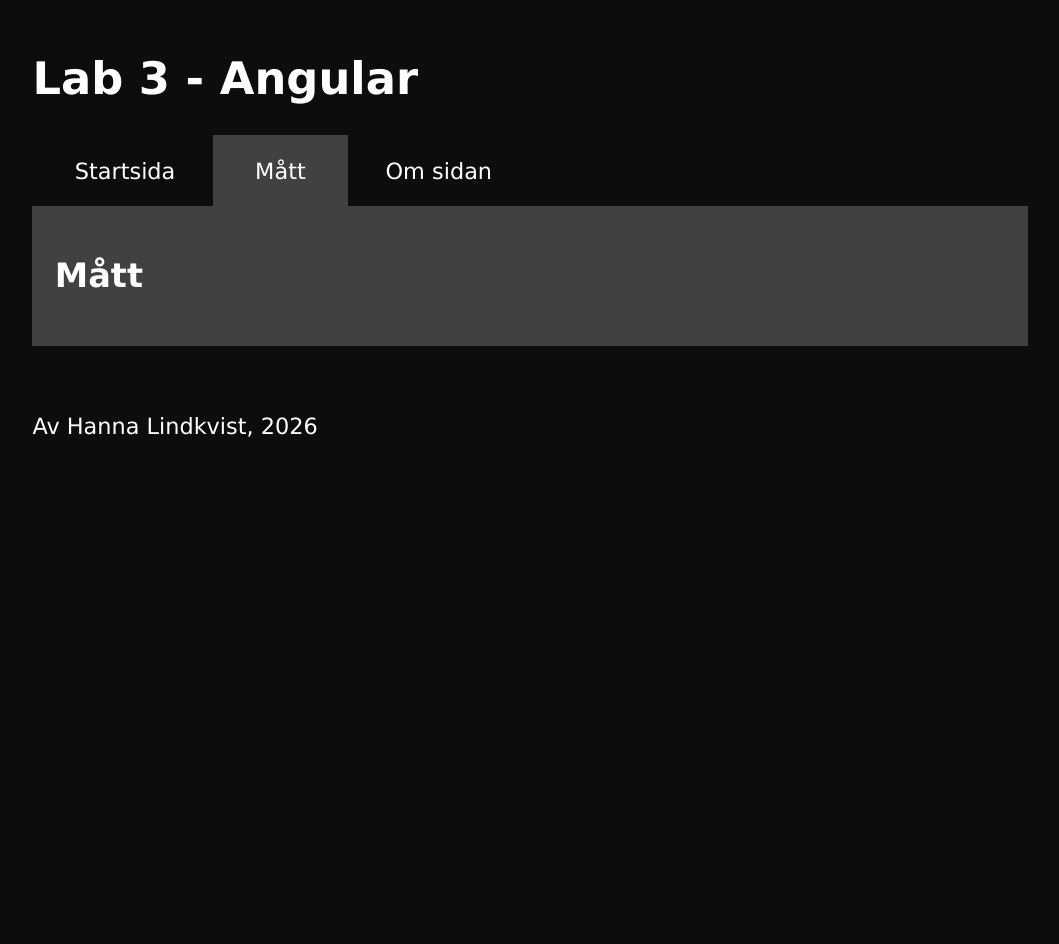
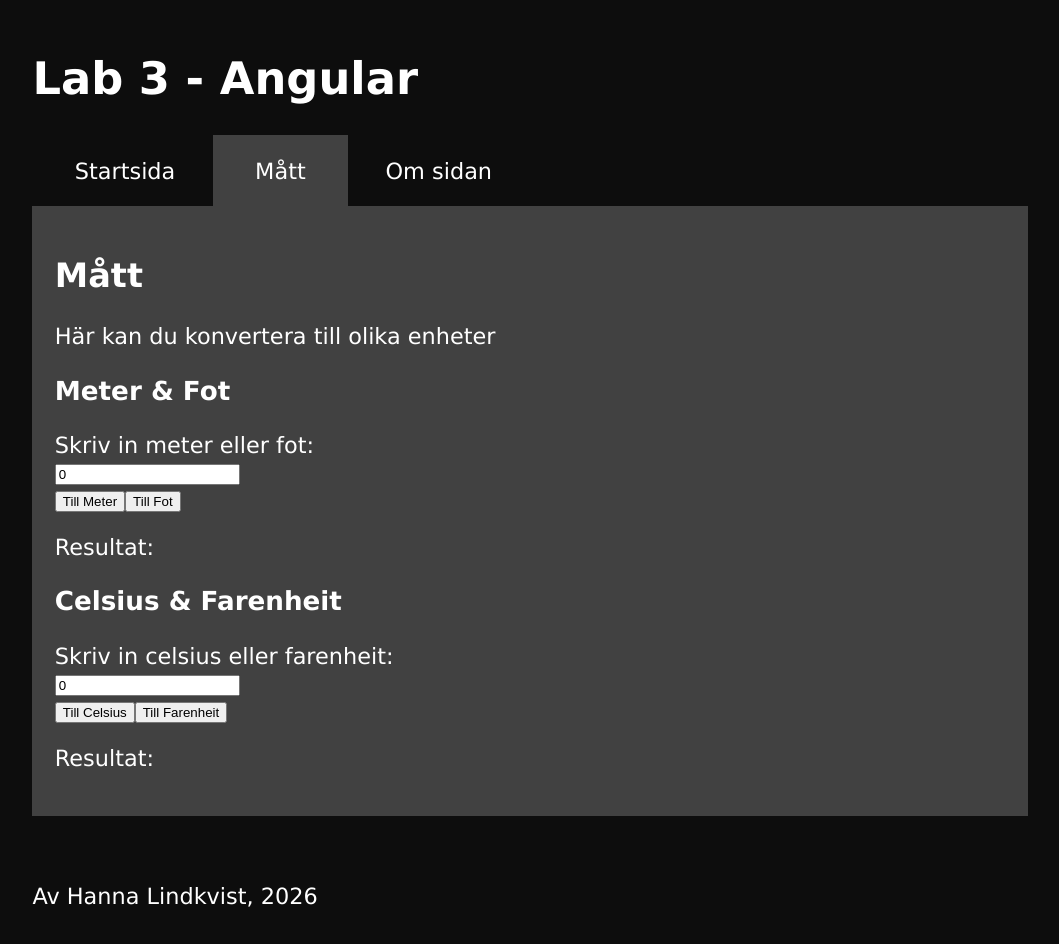
Before and after one commit to Safe-Pizza/DT208G_Lab3, an Angular app: page /calculate in a window 1280 px wide. Shown: the top 944 px of the page, without its empty margins (110-1169 px from the left). Before the commit the page ends 800 px from the top, so only its background shows below. Built offline with nearby package versions, Linux system fonts and the light colour scheme.

Commit message:
Skriver funktioner för kovertinerg av temp och längd + html sida calculate

```diff
--- a/src/app/pages/calculate/calculate.html
+++ b/src/app/pages/calculate/calculate.html
@@ -1 +1,24 @@
 <h2>Mått</h2>
+<p>Här kan du konvertera till olika enheter</p>
+<div>
+    <h3>Meter & Fot</h3>
+
+    <label for="numLenght">Skriv in meter eller fot: </label><br>
+    <input type="number" id="numLenght" [(ngModel)]="numLenght"><br>
+    <button (click)="calcFotToMeter()">Till Meter</button>
+    <button (click)="calcMeterToFot()">Till Fot</button>
+</div>
+<div>
+    <p>Resultat: {{ resultLenght }} {{ unitLength }}</p>
+</div>
+<div>
+    <h3>Celsius & Farenheit</h3>
+
+    <label for="numTemp">Skriv in celsius eller farenheit: </label><br>
+    <input type="number" id="numTemp" [(ngModel)]="numTemp"><br>
+    <button (click)="calcFarToCelsius()">Till Celsius</button>
+    <button (click)="calcCelToFarenheit()">Till Farenheit</button>
+</div>
+<div>
+    <p>Resultat:  {{ resultTemp }} {{ unitTemp }}</p>
+</div>
--- a/src/app/pages/calculate/calculate.ts
+++ b/src/app/pages/calculate/calculate.ts
@@ -1,9 +1,39 @@
 import { Component } from '@angular/core';
+import { FormsModule } from '@angular/forms';
 
 @Component({
   selector: 'app-calculate',
-  imports: [],
+  imports: [FormsModule],
   templateUrl: './calculate.html',
   styleUrl: './calculate.scss',
 })
-export class Calculate {}
+export class Calculate {
+  //properties
+  numLenght: number = 0;
+  numTemp: number = 0;
+  resultLenght: string = "";
+  resultTemp: string = "";
+  unitTemp: string = "";
+  unitLength: string = "";
+
+
+  calcCelToFarenheit(): void {
+    this.resultTemp = (this.numTemp * 1.8 + 32).toFixed(0);
+    this.unitTemp = "farenheit";
+  }
+
+  calcFarToCelsius(): void {
+    this.resultTemp = ((this.numTemp - 32) / 1.8).toFixed(0);
+    this.unitTemp = "celsius";
+  }
+
+  calcFotToMeter(): void {
+    this.resultLenght = (this.numLenght * 0.3048).toFixed(2);
+    this.unitLength = "meter";
+  }
+
+  calcMeterToFot(): void {
+    this.resultLenght = (this.numLenght * 3.28).toFixed(2);
+    this.unitLength = "fot";
+  }
+}
```
